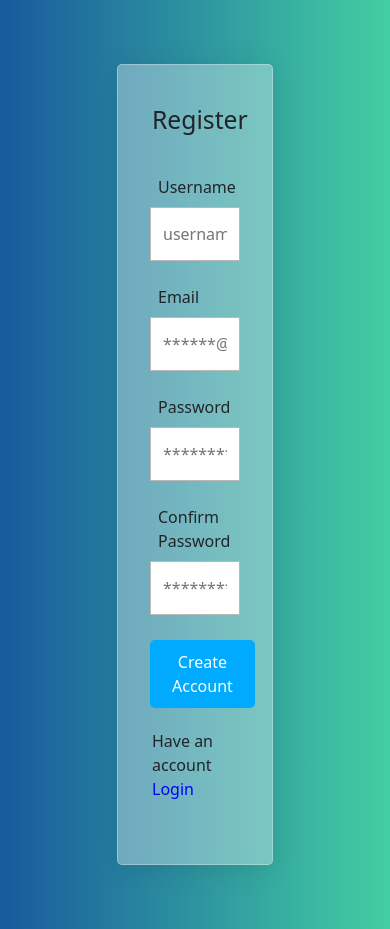
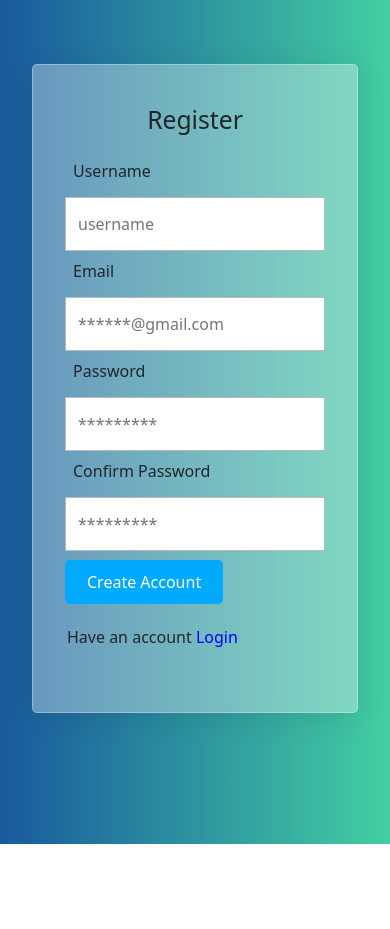
Before and after one commit to Racheal777/Todo-App, a React (Create React App) app: page /register in a window 390 px wide. After the commit the page ends 844 px from the top, so only its background shows below. Built offline with nearby package versions, Linux system fonts and the light colour scheme.

Commit message:
phone screen checked

```diff
--- a/src/App.css
+++ b/src/App.css
@@ -2,7 +2,9 @@
   box-sizing: border-box;
   margin: 0;
   padding: 0;
+  overflow-x: hidden;
 
+  transition: all 0.6s ease-in;
 }
 
 
@@ -18,6 +20,10 @@ background: -webkit-linear-gradient(to right, #185a9d, #43cea2);
 background: linear-gradient(to right, #185a9d, #43cea2);
 
 
+}
+
+.mains{
+  padding: 1em;
 }
 
 .success{
@@ -67,7 +73,7 @@ html{
   padding: 14px 10px;
   margin-bottom: 1rem;
   border-radius: 3px;
-  width: 40%;
+  min-width: 40%;
   box-shadow: 0px 0px 2px 0px gray;
   border: none;
 
@@ -96,8 +102,9 @@ input:focus{
   /* width: 60%; */
 }
 .todo{
-  margin: 2.5rem 5rem;
+  margin: 1rem auto;
   display: flex;
+  /* min-width: 60%; */
   flex-grow: inherit;
   flex-wrap: wrap;
   /* width: 90%; */
@@ -147,8 +154,8 @@ span{
 
 .todoCard{
   /* background-color: rgb(216, 234, 250); */
-  margin:  2em 10em;
-  padding: 1.5em 0.5em;
+  /* margin:  2em 10em; */
+  /* padding: 1.5em 0.5em; */
   /* width: 60%; */
   text-align: center;
   /* box-shadow: 0px 0px 4px 0px gray; */
--- a/src/App.js
+++ b/src/App.js
@@ -224,10 +224,17 @@ function App() {
     // console.log(done)
   }, [todos, done]);
 
-  return (success ? (
+  return (
+     success ? (
       <Success/>
       ):
+<Container fluid>
+      <Row className="mains">
+
+
+
     <div className="todoCard">
+    <Col>
       <div className="logout">
       <Button variant="primary" onClick={logout}>
       Logout
@@ -304,11 +311,11 @@ function App() {
         </Modal.Footer>
       </Modal>
       </>
-
-
     </>
 
     </div>
+    </Col>
+   <Col>
       <h2>To-do App</h2>
 
     <p>Welcome <strong> {user} </strong></p>
@@ -329,6 +336,9 @@ function App() {
 
         {loading && <div style={{ color: "red" }}>Please wait ....</div>}
       </div>
+      </Col>
+
+<Col>
 
       {todos.length > 0 && (
         <p>
@@ -339,8 +349,10 @@ function App() {
       )}
 
       <Todos tasks={todos} deleteTodo={deleteTodo} update={update} />
-
+      </Col>
     </div>
+    </Row>
+    </Container>
   );
 }
 
--- a/src/form.css
+++ b/src/form.css
@@ -10,11 +10,8 @@
 } */
 
 .form-body form{
-    width: 40%;
-    /* margin: auto; */
-    /* display: flex;
-    flex-direction: column;
-    justify-content: center; */
+    min-width: 10%;
+
     align-items: center;
     background: rgba(255, 255, 255, 0.34);
 border-radius: 16px;
@@ -22,7 +19,7 @@ box-shadow: 0 4px 30px rgba(0, 0, 0, 0.1);
 backdrop-filter: blur(4.9px);
 -webkit-backdrop-filter: blur(4.9px);
 border: 1px solid rgba(255, 255, 255, 0.3);
-    margin: 4em auto;
+    margin: 4em 2em;
     /* background-color: rgb(216, 234, 250); */
     padding: 2em;
     border-radius: 5px;
@@ -38,8 +35,9 @@ border: 1px solid rgba(255, 255, 255, 0.3);
 }
 
 .full{
-    margin: 1em auto;
+    /* margin: 1em auto; */
     align-items: center;
+    overflow-y: hidden;
 
 
 }
```
